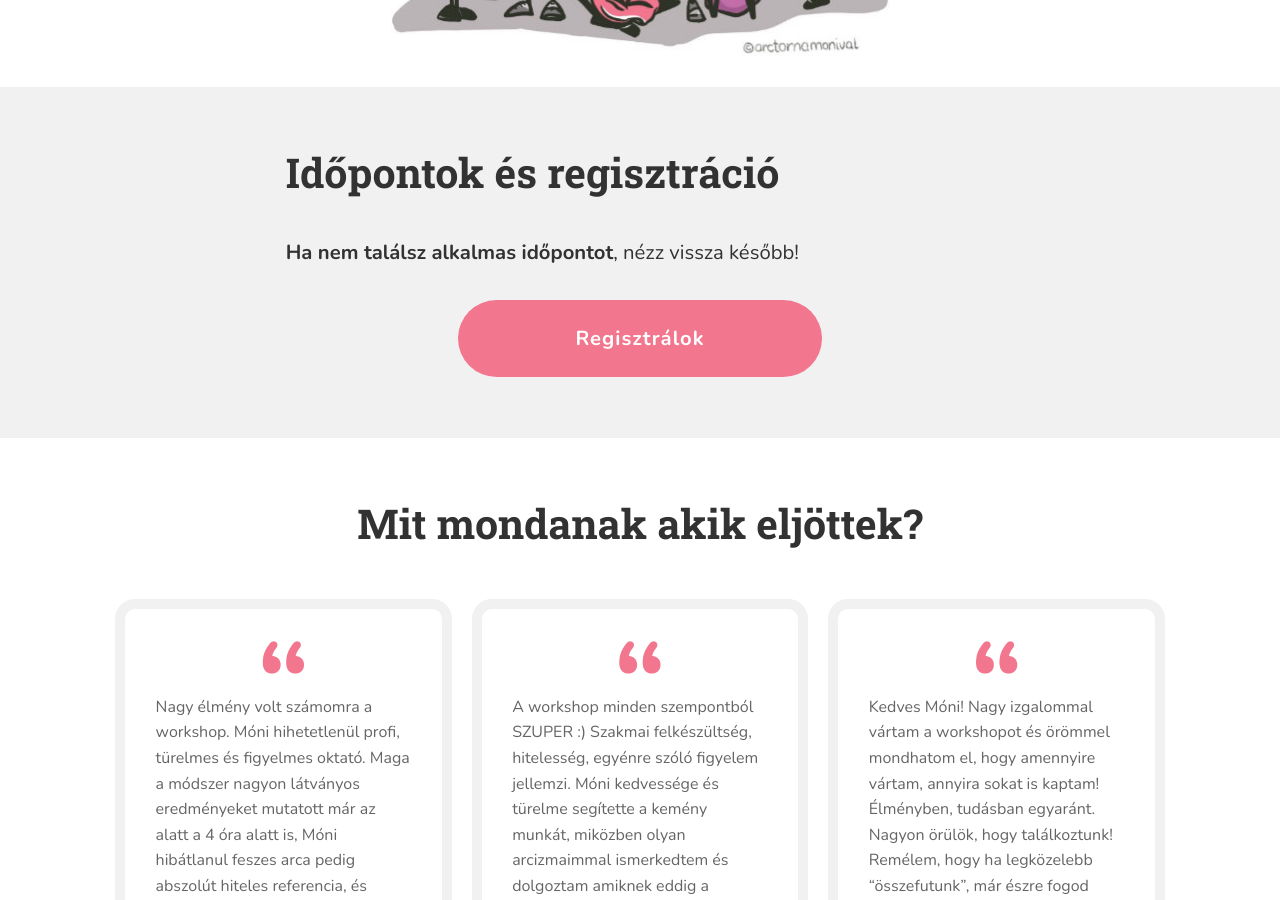
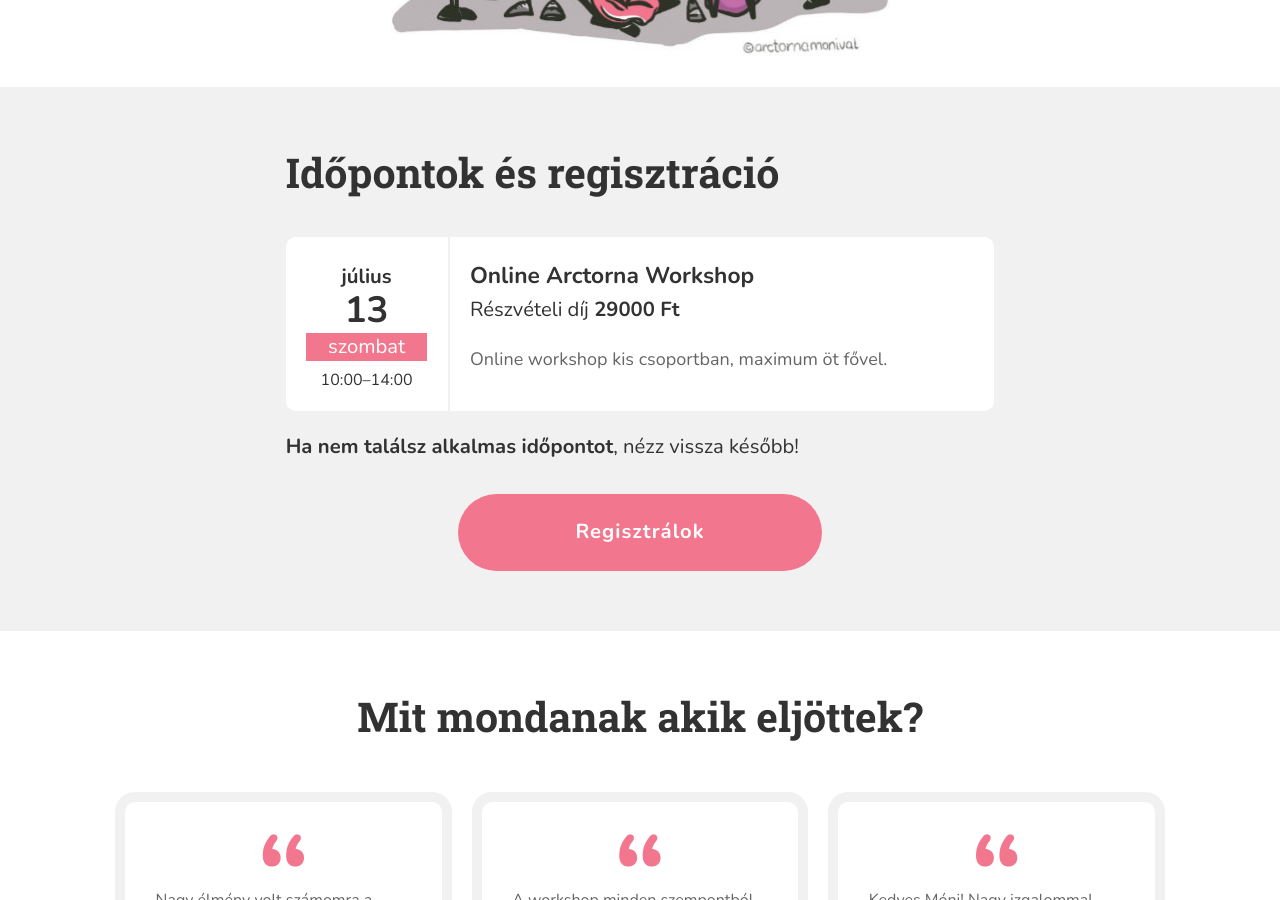
Before and after one commit to monikamudra/arctorna, a Jekyll site: the page built from workshop.md, in a window 1280 px wide and 900 px high, scrolled down 1951 px. Built offline with Jekyll 4.4.1, drawn with Linux system fonts in a browser that asks for light colours.

Commit message:
Update workshop event

```diff
--- a/_data/workshop.yaml
+++ b/_data/workshop.yaml
@@ -49,7 +49,7 @@ events:
     price: 29000
     full: true
 
-  - date: 2024-7-6-T10:00
+  - date: 2024-7-13-T10:00
     start: "10:00"
     end: "14:00"
     title: Online Arctorna Workshop
```
